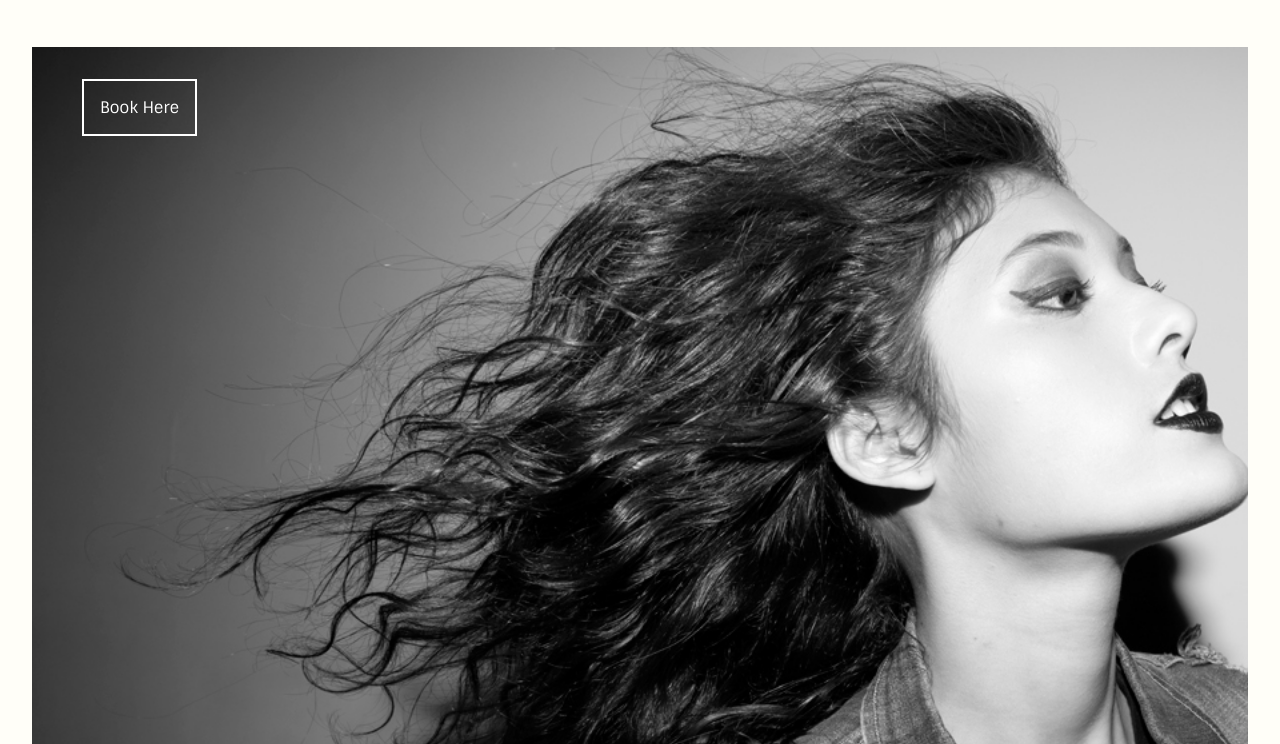
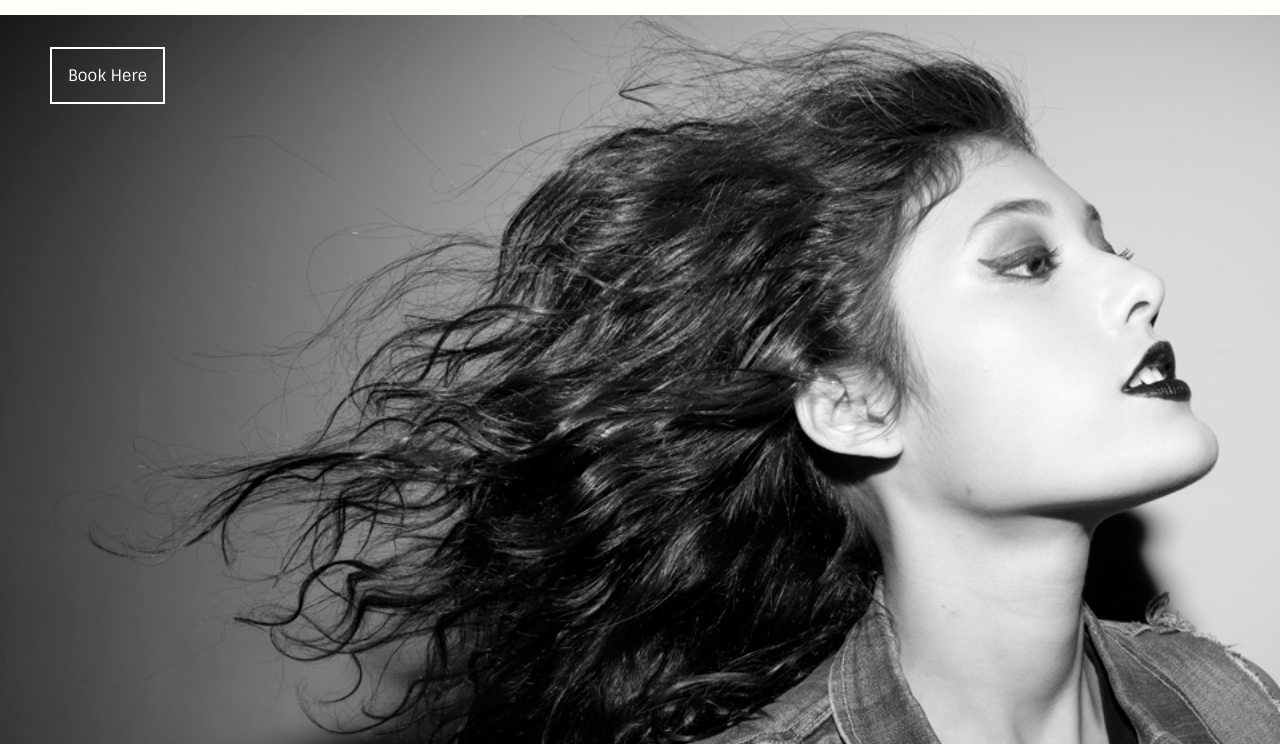
Before and after one commit to MisaY/misay.github.io, a plain HTML site: page index.html in a window 1280 px wide. Shown: the part 277-1021 px from the top of the page. Drawn offline with Linux system fonts and the light colour scheme.

Commit message:
change margin

```diff
--- a/style.css
+++ b/style.css
@@ -5,7 +5,6 @@ body {
 	font-family: 'Sintony', sans-serif;
 	font-size:16px;
 	font-weight:400;
-	margin:2em;
 	text-align:left;
 }
 header{
@@ -31,10 +30,7 @@ section#splash{
 	background-repeat: no-repeat;
 	background-size:cover;
 	height:100vh;
-	margin:0em;
-
 }
-
 section#splash div{
 	margin-top: 0px;
 	padding:50px;
@@ -44,6 +40,7 @@ h1 {
 	font-family:'Vollkorn', serif;
 	font-size:1.5em;
 	font-weight:400;
+	margin:2em;
 }
 h2{
 	color:#F48E7D;
```
